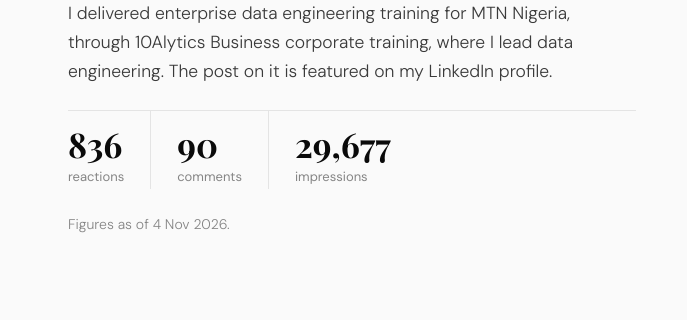
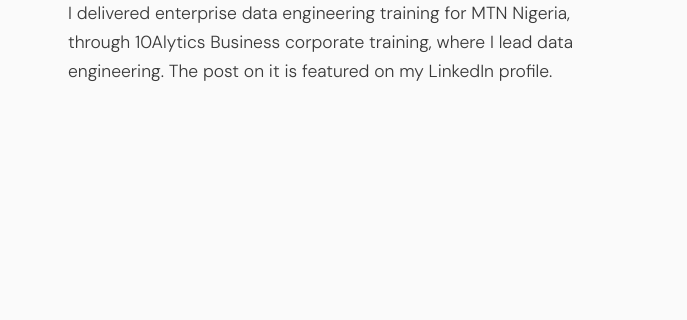
Before and after one commit to Tee-works/tee-works.github.io, a plain HTML site: page recognition.html in a window 1280 px wide. Shown: the part 630-950 px from the top of the page, 0-687 px from the left. Drawn offline with nearby package versions, Linux system fonts and the light colour scheme; a web font is replaced by a local one.

Commit message:
MTN training: remove post reactions and impressions

```diff
--- a/recognition.html
+++ b/recognition.html
@@ -45,8 +45,6 @@
       <div class="when">20 Sep 2025 · Training</div>
       <h2>MTN Nigeria enterprise data engineering training</h2>
       <p>I delivered enterprise data engineering training for MTN Nigeria, through 10Alytics Business corporate training, where I lead data engineering. The post on it is featured on my LinkedIn profile.</p>
-      <div class="nums"><div><b>836</b><span>reactions</span></div><div><b>90</b><span>comments</span></div><div><b>29,677</b><span>impressions</span></div></div>
-      <p style="font-size:14px;color:var(--muted)">Figures as of 4 Nov 2026.</p>
     </div>
     <div class="embeds"><a class="pic" href="https://www.linkedin.com/posts/iyanujesu-akinyefa_dataengineering-mtn-techtraining-activity-7375084356333191168-fLNV">
   <img src="images/mtn-training.jpg" width="1024" height="768" alt="Iyanujesu leading a SQL session for a room of MTN Nigeria engineers during the data engineering training" loading="lazy">
```
Also changed, not shown: index.html (+1 -1 lines).
